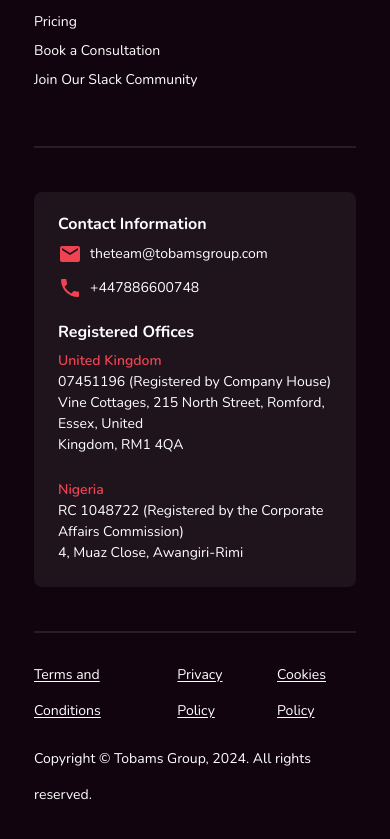
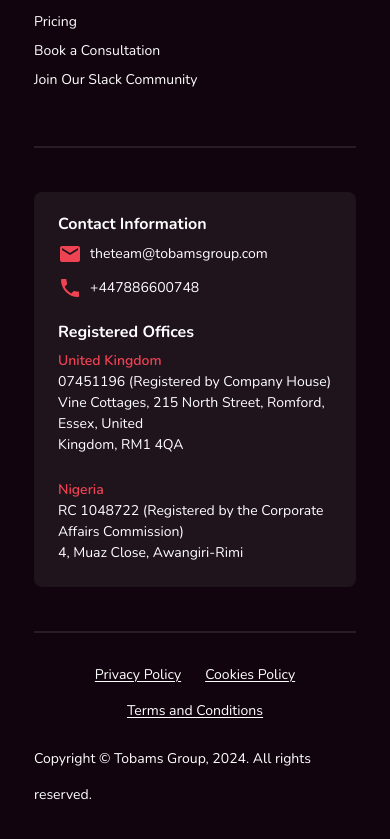
Before and after one commit to geliettech/TobamsGroup-LMS-LandingPage, a Next.js app: page / in a window 390 px wide. Shown: the part 9412-10251 px from the top of the page. Built offline with nearby package versions, Linux system fonts and the light colour scheme.

Commit message:
fix: update footer

```diff
--- a/components/footer.tsx
+++ b/components/footer.tsx
@@ -92,7 +92,6 @@
               <div className="flex items-center flex-col md:flex-row gap-6">
                 <div className="">
                   <h6 className="base-semibold text-secondary">
-                    {" "}
                     United Kingdom
                   </h6>
                   <p className="base">
@@ -139,21 +138,30 @@
         <hr className="w-full border-0 border-t-2 border-[#2A1B27] my-6" />
 
         {/* Bottom */}
-        <div className="flex flex-col-reverse md:flex-row items-center justify-between gap-3 shrink-0 flex-wrap">
+        <div className="flex flex-col-reverse md:flex-row items-center justify-between gap-3 shrink-0">
           <p className="text-[14px] font-light leading-9">
             Copyright © Tobams Group, 2024. All rights reserved.
           </p>
 
-          <div className="flex items-center gap-6 text-[14px] font-light leading-9">
-            <Link href="/" className="underline underline-offset-2">
+          <div className="flex justify-center gap-x-6 gap-y-0 text-[14px] font-light leading-9 flex-wrap">
+            <Link
+                href="/"
+                className="underline underline-offset-2 order-3 md:order-1"
+            >
               Terms and Conditions
             </Link>
 
-            <Link href="/" className="underline underline-offset-2">
+            <Link
+                href="/"
+                className="underline underline-offset-2 order-1 md:order-2"
+            >
               Privacy Policy
             </Link>
 
-            <Link href="/" className="underline underline-offset-2">
+            <Link
+                href="/"
+                className="underline underline-offset-2 order-2 md:order-3"
+            >
               Cookies Policy
             </Link>
           </div>
```
